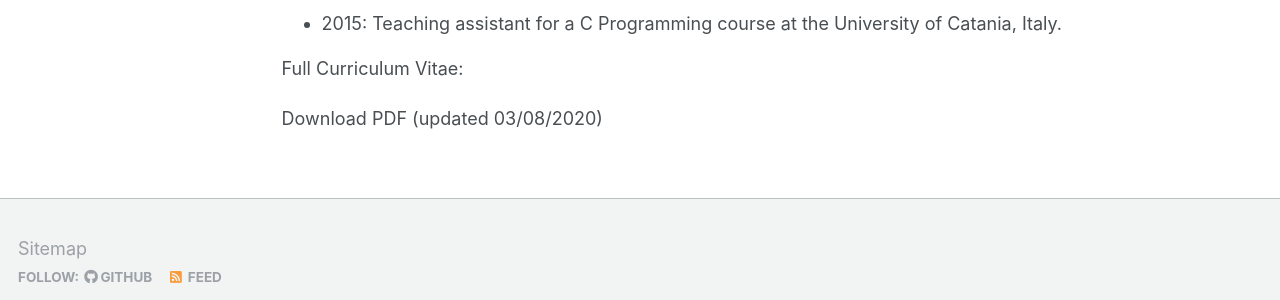
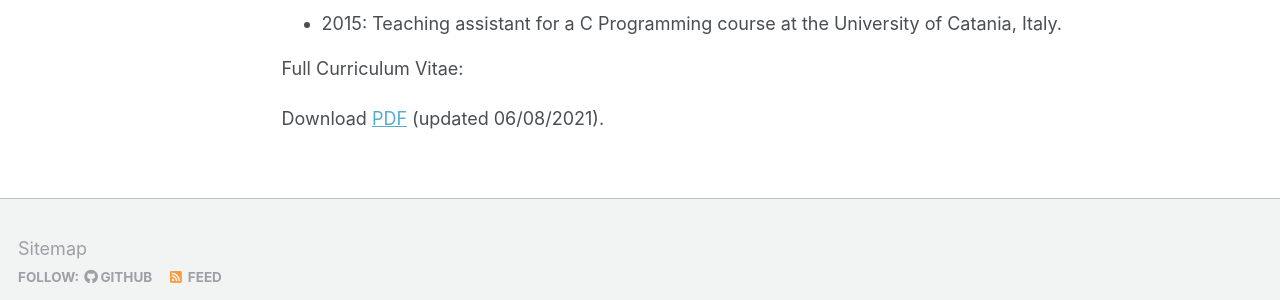
Before and after one commit to andresantoro/andresantoro.github.io, a Jekyll site: the page built from _pages/cv.md, in a window 1280 px wide and 900 px high, scrolled down 844 px. Shown: the part 546-846 px from the top of the window. Built offline with Jekyll 4.4.1, drawn with Linux system fonts in a browser that asks for light colours; some web fonts are replaced.

Commit message:
Update cv.md

```diff
--- a/_pages/cv.md
+++ b/_pages/cv.md
@@ -52,7 +52,7 @@ Teaching
 
 Full Curriculum Vitae:
 
-Download PDF (updated 03/08/2020)
+Download [PDF](/files/cv.pdf) (updated 06/08/2021).
 
 <!-- Publications
 ======
```
